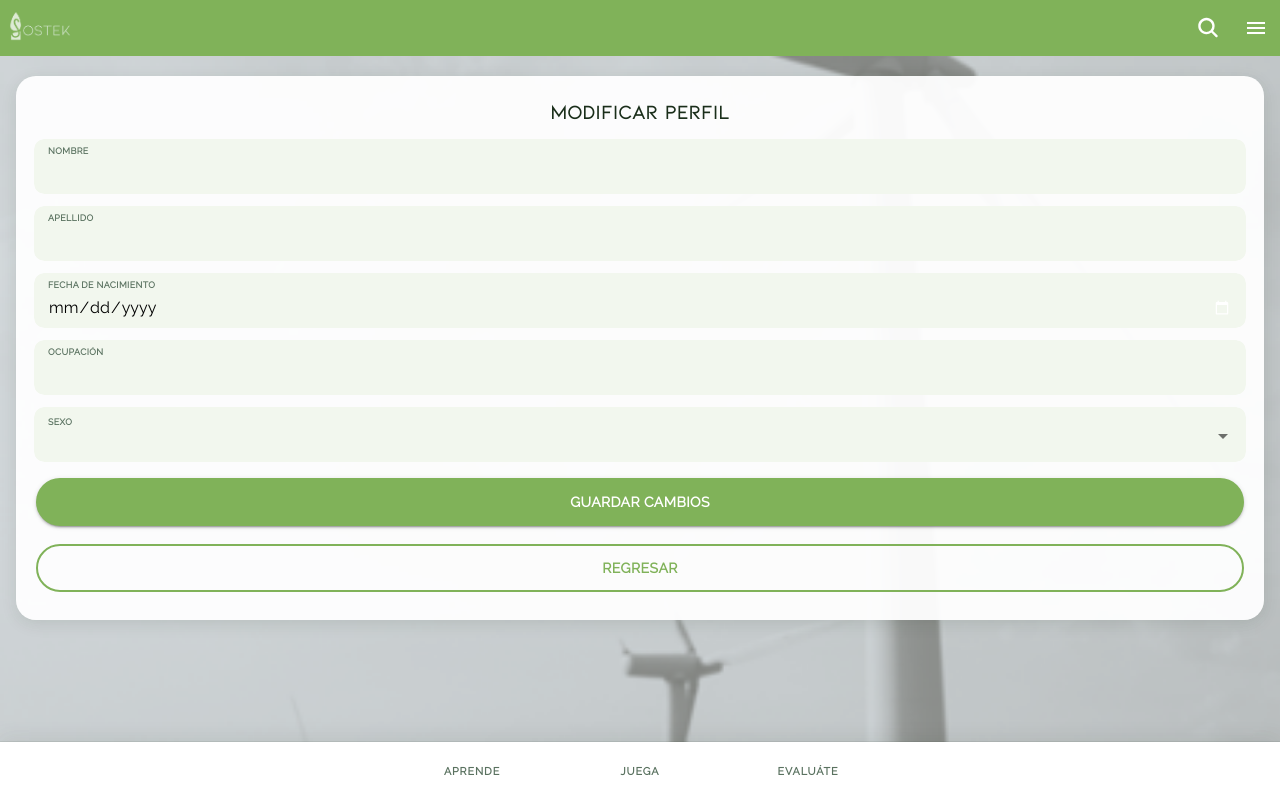
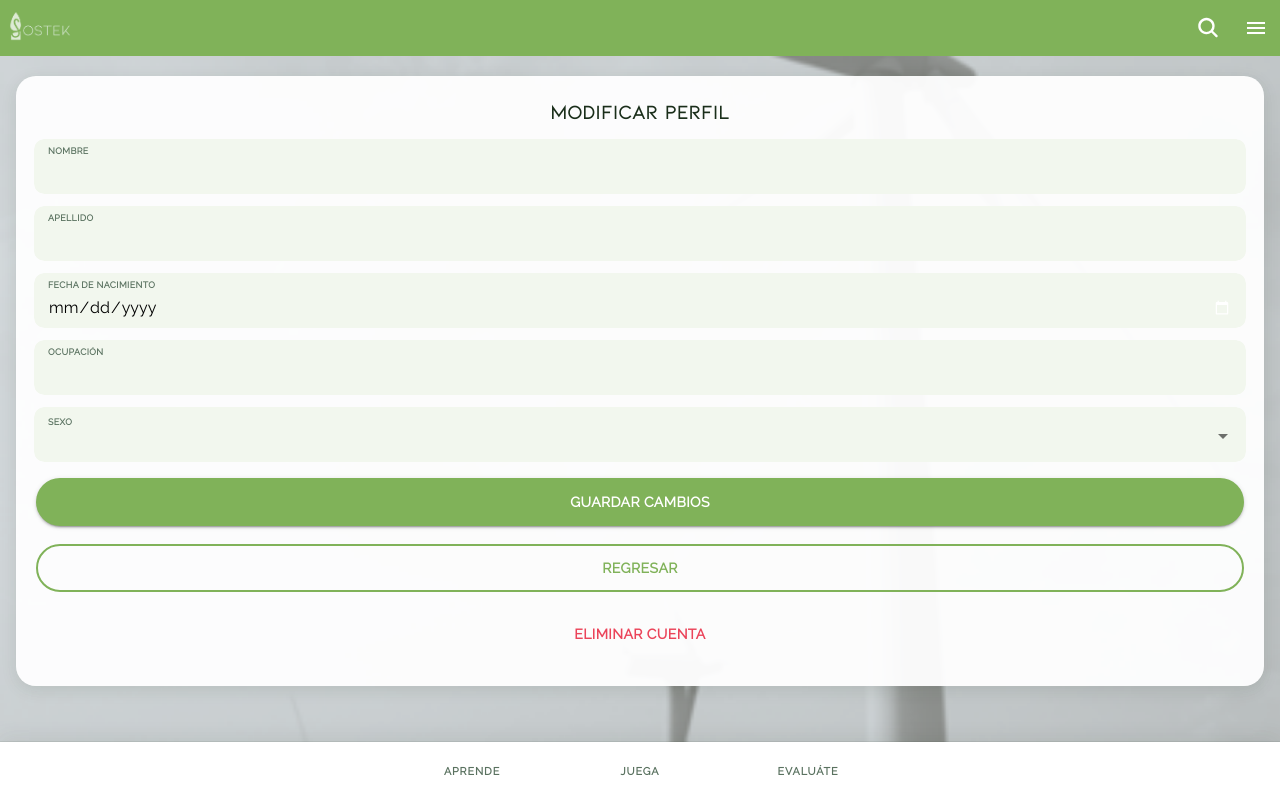
Before and after one commit to SostekMX/Sostek, a React (Create React App) app: page /Profile in a window 1280 px wide. Built offline with nearby package versions, Linux system fonts and the light colour scheme; no server answers.

Commit message:
feat: agrega opcion para eliminar cuenta en perfil

```diff
--- a/src/pages/profile/Profile.tsx
+++ b/src/pages/profile/Profile.tsx
@@ -1,5 +1,6 @@
 import { IonContent, IonItem, IonPage, IonButton, IonLabel, IonInput, IonSelect, IonSelectOption, IonAlert } from '@ionic/react';
 import { useEffect, useState } from 'react';
+import { useHistory } from 'react-router';
 import axios from 'axios';
 import AppBarPopOver from '../../components/layout/AppBarPopOver';
 import './Profile.css';
@@ -13,6 +14,8 @@ const Profile: React.FC = () => {
     const [gender, setGender] = useState<string>('');
     const [message, setMessage] = useState<string>('');
     const [showAlert, setShowAlert] = useState<boolean>(false);
+    const [showDeleteConfirm, setShowDeleteConfirm] = useState<boolean>(false);
+    const history = useHistory();
 
     useEffect(() => {
         setEmail(localStorage.getItem('user_email') ?? '');
@@ -32,6 +35,18 @@ const Profile: React.FC = () => {
             console.log(error);
         });
     }, []);
+
+    function deleteUser() {
+        const token = localStorage.getItem('token');
+        axios.delete('http://localhost:8080/user', {
+            headers: { Authorization: `Bearer ${token}` }
+        }).then(() => {
+            localStorage.clear();
+            history.replace('/');
+        }).catch((error) => {
+            console.error('Error al eliminar cuenta:', error);
+        });
+    }
 
     function editUser() {
         const token = localStorage.getItem('token');
@@ -85,6 +100,9 @@ const Profile: React.FC = () => {
                             <IonButton expand='block' fill='outline' color='primary' href="/MainMenu">
                                 Regresar
                             </IonButton>
+                            <IonButton expand='block' fill='clear' color='danger' onClick={() => setShowDeleteConfirm(true)}>
+                                Eliminar cuenta
+                            </IonButton>
                         </div>
                         <IonAlert
                             isOpen={showAlert}
@@ -92,6 +110,16 @@ const Profile: React.FC = () => {
                             header="Mensaje"
                             message={message}
                             buttons={['OK']}
+                        />
+                        <IonAlert
+                            isOpen={showDeleteConfirm}
+                            onDidDismiss={() => setShowDeleteConfirm(false)}
+                            header="Eliminar cuenta"
+                            message="¿Estás seguro? Esta acción no se puede deshacer."
+                            buttons={[
+                                { text: 'Cancelar', role: 'cancel' },
+                                { text: 'Eliminar', role: 'destructive', handler: deleteUser }
+                            ]}
                         />
                     </div>
                 </div>
```
